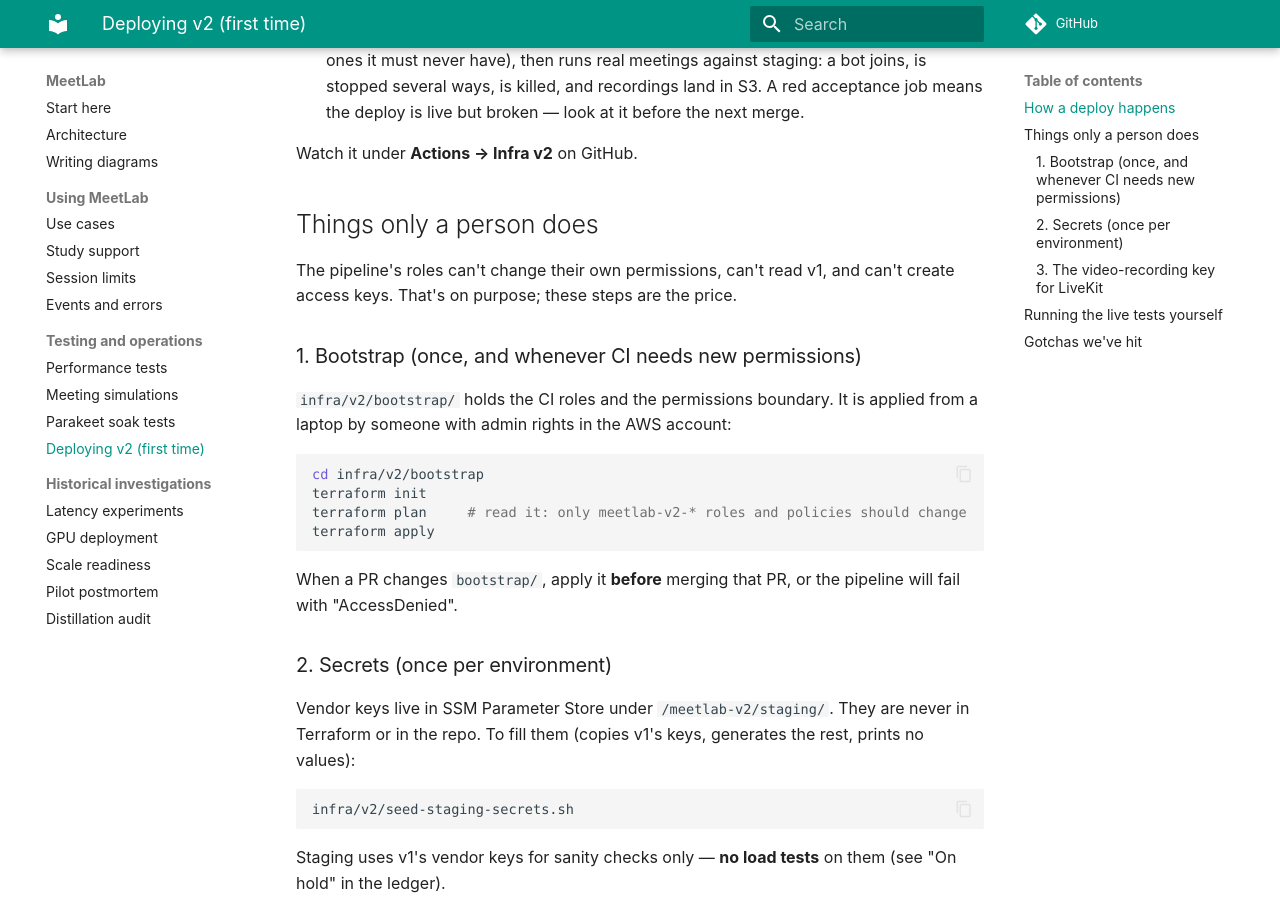
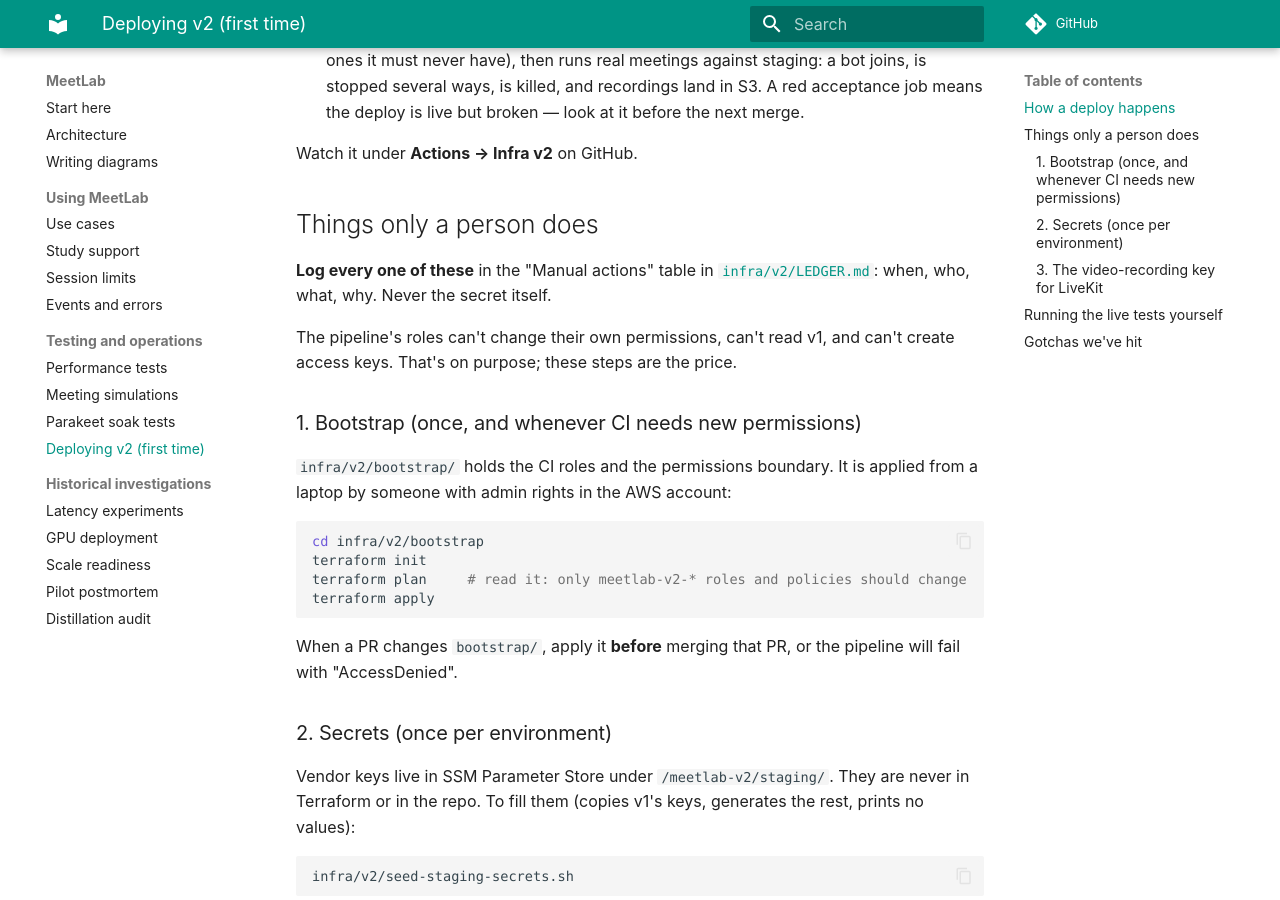
Before and after one commit to wwbp/MeetLab, an MkDocs documentation site: the page built from docs/v2-deployment.md, in a window 1280 px wide and 900 px high, scrolled down 750 px. Built offline with MkDocs 1.6.1 and Material for MkDocs 9.7.7, drawn with Linux system fonts in a browser that asks for light colours; comment, search, counter and statistics services are not loaded.

Commit message:
docs(ledger): log manual actions outside the pipeline, incl. the egress key mint
Co-Authored-By: Claude Opus 5.5 (1M context) <noreply@anthropic.com>

```diff
--- a/docs/v2-deployment.md
+++ b/docs/v2-deployment.md
@@ -38,6 +38,10 @@ flowchart LR
 Watch it under **Actions → Infra v2** on GitHub.
 
 ## Things only a person does
+
+**Log every one of these** in the "Manual actions" table in
+[`infra/v2/LEDGER.md`](https://github.com/wwbp/MeetLab/blob/v2/infra/v2/LEDGER.md):
+when, who, what, why. Never the secret itself.
 
 The pipeline's roles can't change their own permissions, can't read v1, and
 can't create access keys. That's on purpose; these steps are the price.
```
Also changed, not shown: infra/v2/LEDGER.md (+13 -0 lines).
